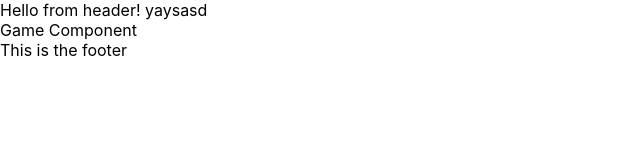
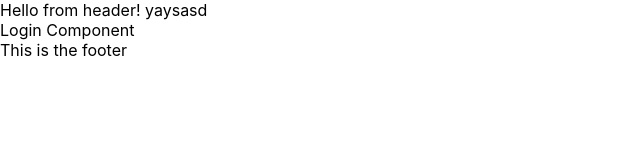
Before and after one commit to Berthelmaster/dual-n-back-client, a React (Create React App) app: page /login in a window 1280 px wide. Shown: the top 160 px of the page, without its empty margins (0-640 px from the left). Built offline with nearby package versions, Linux system fonts and the light colour scheme.

Commit message:
added no page found handling

```diff
--- a/src/App.js
+++ b/src/App.js
@@ -2,13 +2,19 @@ import Header from './components/Header'
 import Footer from './components/Footer'
 import {BrowserRouter as Router, Switch, Route} from 'react-router-dom'
 import Game from './components/Game'
+import Login from './components/Login'
+import Error from './components/Error'
 
 function App() {
   return (
     <Router>
     <div className="App">
       <Header />
-      <Route path="/" component={Game} />
+        <Switch>
+          <Route path="/login" exact component={Login} />
+          <Route path="/" exact component={Game} />
+          <Route path="*" component={Error} />
+        </Switch>
       <Footer />
     </div>
     </Router>
--- /dev/null
+++ b/src/components/Error.jsx
@@ -0,0 +1,9 @@
+import React from 'react'
+
+export default function Error() {
+    return (
+        <div>
+            No Page Found!
+        </div>
+    )
+}
--- /dev/null
+++ b/src/components/Login.jsx
@@ -0,0 +1,9 @@
+import React from 'react'
+
+export default function Login() {
+    return (
+        <div>
+            Login Component
+        </div>
+    )
+}
```
